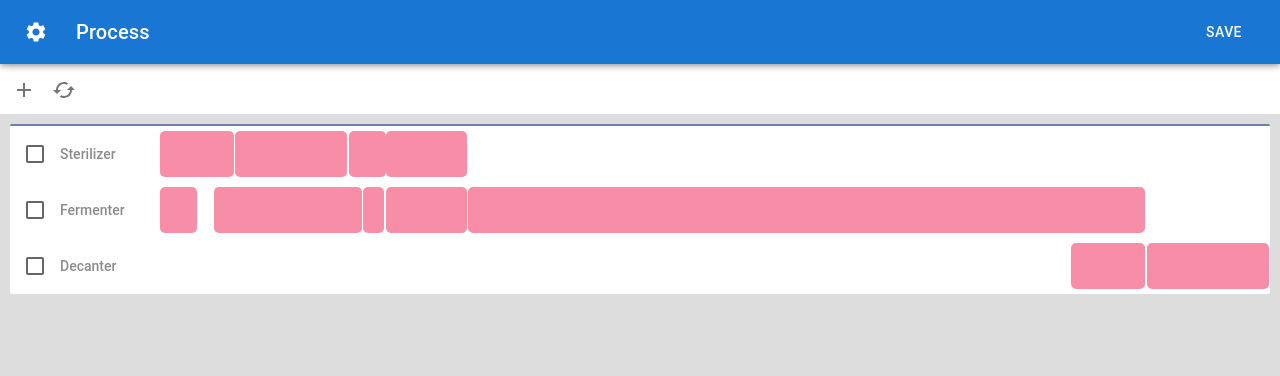
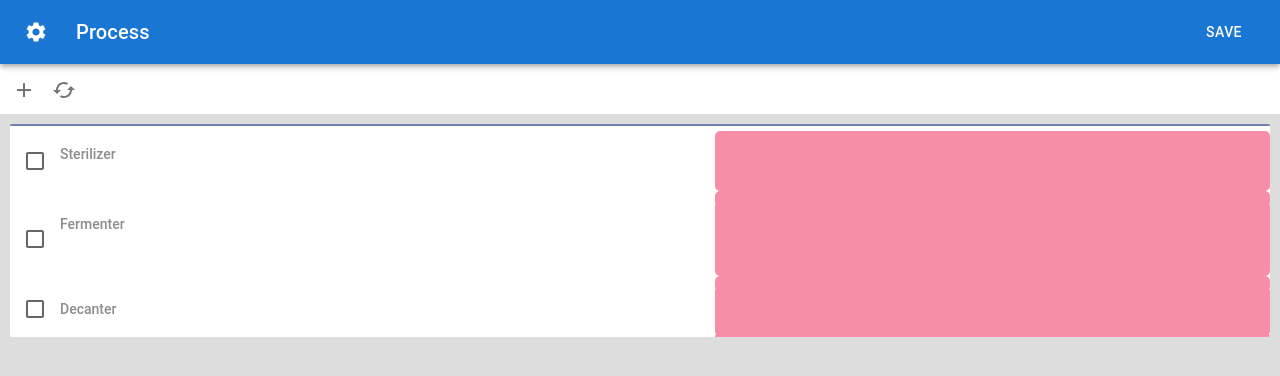
Before and after one commit to mama4294/process-app, a Next.js app: page / in a window 1280 px wide. Shown: the top 376 px of the page. Built offline with nearby package versions, Linux system fonts and the light colour scheme.

Commit message:
adds offset time to bottleneck calculation

```diff
--- a/components/editEquipment.js
+++ b/components/editEquipment.js
@@ -356,7 +356,6 @@ const OperationRow = ({
 
   const checked = selectedOperations.some((item) => item.id === id);
   const isError = error.ids.includes(id);
-  console.log(id, isError);
   const internalOptions = [
     { value: 0, label: "Initial", external: false },
     ...getArrayOptions(operations, id),
@@ -385,7 +384,6 @@ const OperationRow = ({
 
   //For autofocusing on the next row title input
   const nameInput = useCallback((inputElement) => {
-    console.log("nameInput", inputElement);
     if (inputElement) {
       inputElement.focus();
     }
--- a/components/equipmentOccupancy.js
+++ b/components/equipmentOccupancy.js
@@ -30,22 +30,12 @@ const EquipmentOccupancyChart = () => {
   const { equipment, EOerror } = useContext(EquipmentContext);
   const { error, message } = EOerror;
 
-  const numColumns = Math.max.apply(
-    Math,
-    equipment.map(function (row) {
-      const max = findLargestEndpoint(row.operations);
-      return max;
-    })
-  );
-
   return (
     <>
       {error && <Notification message={message} />}
       <div className={styles.container}>
         <div className={styles.chart}>
-          {/* <ChartHeader numColumns={numColumns}/> */}
-          {/* <ChartLines numColumns={numColumns}/> */}
-          <ProcedureTable EquipmentData={equipment} numColumns={numColumns} />
+          <ProcedureTable EquipmentData={equipment} />
         </div>
       </div>
     </>
@@ -60,27 +50,42 @@ const Notification = ({ message }) => {
   );
 };
 
-const ProcedureTable = ({ EquipmentData, numColumns }) => {
+const ProcedureTable = ({ EquipmentData }) => {
   return (
     <>
       {EquipmentData.map((unit) => {
-        return <UnitRow unit={unit} key={unit.id} numColumns={numColumns} />;
+        return <UnitRow unit={unit} key={unit.id} />;
       })}
     </>
   );
 };
 
-const UnitRow = ({ unit, numColumns }) => {
-  const { selectionIds, handleToggle, EOerror } = useContext(EquipmentContext);
+const UnitRow = ({ unit }) => {
+  const { selectionIds, handleToggle, EOerror, calcCycleTime } =
+    useContext(EquipmentContext);
   const { batches } = useContext(CampaignContext);
   const { ids: errorIds } = EOerror;
+  const bottleneck = calcCycleTime();
+  const cycleTime = bottleneck.duration;
+  const offsetTime = Math.abs(
+    bottleneck.operations[0] ? bottleneck.operations[0].start : 0
+  );
+  const numColumns = cycleTime * batches.length + offsetTime;
+  console.log(
+    "numcols",
+    numColumns,
+    "numBatches",
+    batches.length,
+    "cycleTime",
+    cycleTime * batches.length,
+    "start:",
+    offsetTime
+  );
   let checked = selectionIds.some((item) => item.id === unit.id);
 
   const handleChange = () => {
     handleToggle(unit.id);
   };
-
-  const color = batches[0] !== undefined ? batches[0].color : "#A9C0E4";
 
   const label = { inputProps: { "aria-label": "selection" } };
   return (
@@ -91,7 +96,9 @@ const UnitRow = ({ unit, numColumns }) => {
         className={styles.chartRowBars}
         style={{ gridTemplateColumns: `repeat(${numColumns}, 1fr)` }}
       >
-        {unit.operations.map((operation) => {
+        {batches.map((batch, index) => {
+          const color = batch.color !== undefined ? batch.color : "#A9C0E4";
+          return unit.operations.map((operation) => {
             const isError = errorIds.includes(operation.id);
             return (
               <Operation
@@ -99,29 +106,36 @@ const UnitRow = ({ unit, numColumns }) => {
                 operation={operation}
                 error={isError}
                 color={color}
+                batchIndex={index}
+                cycleTime={cycleTime}
               />
             );
+          });
         })}
       </ul>
     </div>
   );
 };
 
-const Operation = ({ operation, error, color }) => {
+const Operation = ({ operation, error, color, batchIndex, cycleTime }) => {
   const { title, start, end } = operation;
 
   const backgroundColor = error ? "red" : color;
+  const batchOffset = batchIndex * cycleTime;
 
   const style = {
     color: "#red",
-    gridColumn: `${start}/${end}`,
+    gridColumn: `${start + batchOffset}/${end + batchOffset}`,
     backgroundColor: backgroundColor,
   };
 
   return (
     <li className={`${styles.listItem} ${styles.tooltip}`} style={style}>
-      <Tooltip title={title} arrow>
-        <div className={styles.taskContainer}>{/* <span>{title}</span> */}</div>
+      <Tooltip
+        title={`Batch: ${batchIndex + 1}, Operation: ${title}, Start: ${start}`}
+        arrow
+      >
+        <div className={styles.taskContainer}></div>
       </Tooltip>
     </li>
   );
--- a/contexts/equipmentContext.js
+++ b/contexts/equipmentContext.js
@@ -143,13 +143,6 @@ export const EquipmentProvider = ({ children }) => {
     setEquipment(getLocalEquipment());
   }, []);
 
-  // useEffect(() => {
-  //   if (equipment) {
-  //     localStorage.setItem("equipment", JSON.stringify(equipment));
-  //     alert("Setting local data:...", JSON.stringify(equipment));
-  //   }
-  // }, [equipment]);
-
   const saveEquipment = () => {
     localStorage.setItem("equipment", JSON.stringify(equipment));
   };
@@ -183,8 +176,18 @@ export const EquipmentProvider = ({ children }) => {
     return newArray;
   };
 
-  const getLongestOperation = (operations) => {
-    return Math.max(...operations.map((o) => o.duration));
+  const getLongestEquipmentDuration = (equipment) => {
+    if (equipment.length === 0) return { duration: 0 };
+    // return Math.max(...equipment.map((obj) => obj.duration));
+    let longestEquip = equipment.reduce((max, obj) =>
+      max.duration > obj.duration ? max : obj
+    );
+    console.log("Longest Equip", longestEquip);
+    return longestEquip;
+  };
+
+  const calcCycleTime = () => {
+    return getLongestEquipmentDuration(equipment);
   };
 
   const updateEquipment = (equipmentToUpdate) => {
@@ -217,7 +220,6 @@ export const EquipmentProvider = ({ children }) => {
     const start = operations[0].start;
     const end = operations[operations.length - 1].end;
     const duration = end - start;
-    alert(`start: ${start} end: ${end} duration: ${duration}`);
     return duration;
   };
 
@@ -297,6 +299,7 @@ export const EquipmentProvider = ({ children }) => {
         moveUp,
         moveDown,
         findEquipmentDuration,
+        calcCycleTime,
       }}
     >
       {children}
--- a/styles/operations.module.css
+++ b/styles/operations.module.css
@@ -137,8 +137,8 @@
   min-height: 15px;
   color: #fff;
   cursor: pointer;
+}
 
-}
 
 .taskContainer{
   display: flex;
@@ -146,6 +146,8 @@
   align-items: center;
   height: 100%;
 }
+
+
 
 .tooltip {
     position: relative;
--- a/utils/ganttLogic.js
+++ b/utils/ganttLogic.js
@@ -93,7 +93,7 @@ export const calcGanttLogic = (array, equipment) => {
   let finishedArray = [];
   const externalMap = equipment.flatMap((eq) => eq.operations);
   let count = 1;
-  while (remainingArray.length > 0 && count < array.length + 2) {
+  while (remainingArray.length > 0 && count < array.length + 5) {
     loopArray.map((operation, index) => {
       console.log("remaining array:", remainingArray);
       console.log("finished array:", finishedArray);
@@ -151,7 +151,7 @@ export const calcEOCLogic = (equipment) => {
   let remainingArray = [...array];
   let finishedArray = [];
   let count = 1;
-  while (remainingArray.length > 0 && count < equipment.length + 2) {
+  while (remainingArray.length > 0 && count < equipment.length + 5) {
     loopArray.map((operation, index) => {
       console.log("remaining array:", remainingArray);
       console.log("finished array:", finishedArray);
```
Lines whose indentation alone changed are shown as unchanged.
